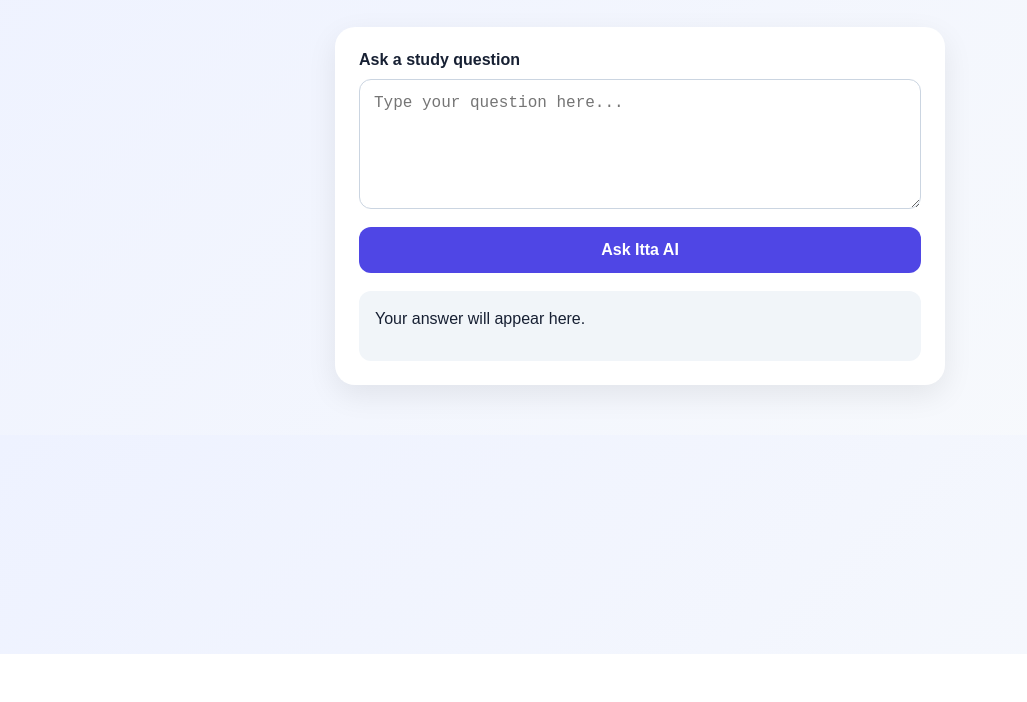
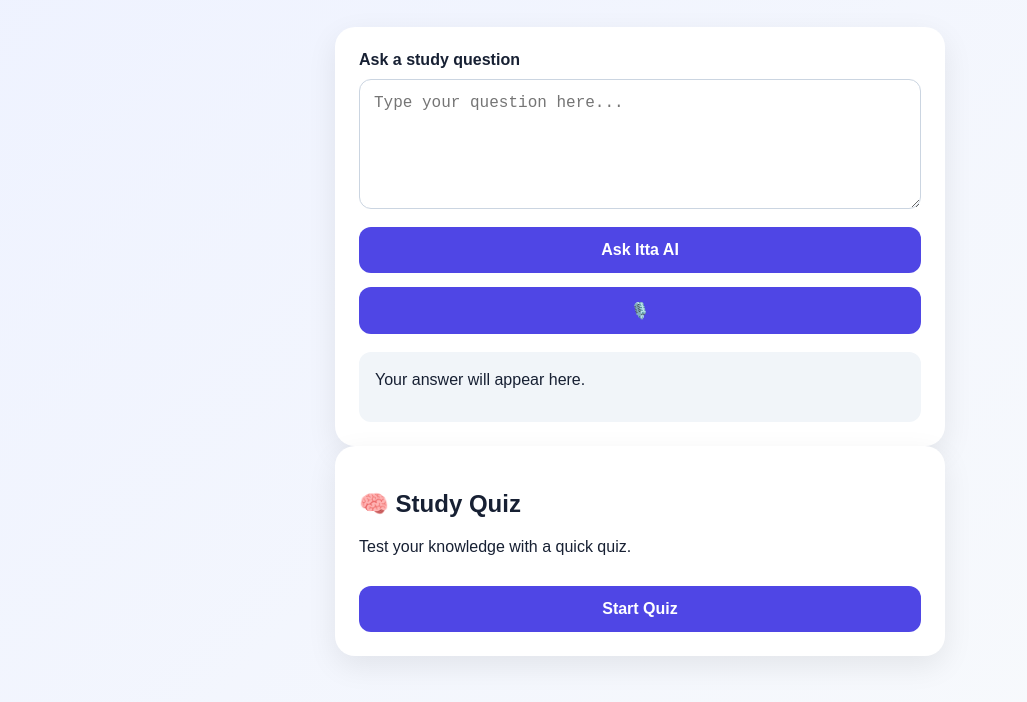
Before and after one commit to ss8185413-sketch/itta-ai-study-tutor, a website: page index.html in a window 1280 px wide. Shown: the part 146-848 px from the top of the page, without its empty margins (0-1027 px from the left). Before the commit the page ends 800 px from the top, so only its background shows below. Drawn offline with Linux system fonts and the light colour scheme.

Commit message:
Enhance index.html with AI study and quiz sections

```diff
--- a/index.html
+++ b/index.html
@@ -15,17 +15,35 @@
     <h1>✨ Itta Study IQ</h1>
     <p class="subtitle">Your simple AI study helper</p>
 
+    <!-- AI Study Section -->
     <section class="card">
       <label for="question">Ask a study question</label>
 
-      <textarea id="question" placeholder="Type your question here..."></textarea>
+      <textarea
+        id="question"
+        placeholder="Type your question here..."
+      ></textarea>
 
-      <button onclick="askTutor()">Ask Itta AI</button>
+      <div class="button-row">
+        <button onclick="askTutor()">Ask Itta AI</button>
+        <button id="micBtn" onclick="startMic()">🎙️</button>
+      </div>
 
       <div id="answer" class="answer">
         Your answer will appear here.
       </div>
     </section>
+
+    <!-- Quiz Section -->
+    <section class="card" id="quizSection">
+      <h2>🧠 Study Quiz</h2>
+      <p>Test your knowledge with a quick quiz.</p>
+
+      <button onclick="startQuiz()">Start Quiz</button>
+
+      <div id="quizBox"></div>
+    </section>
+
   </main>
 
   <script src="script.js"></script>
```
